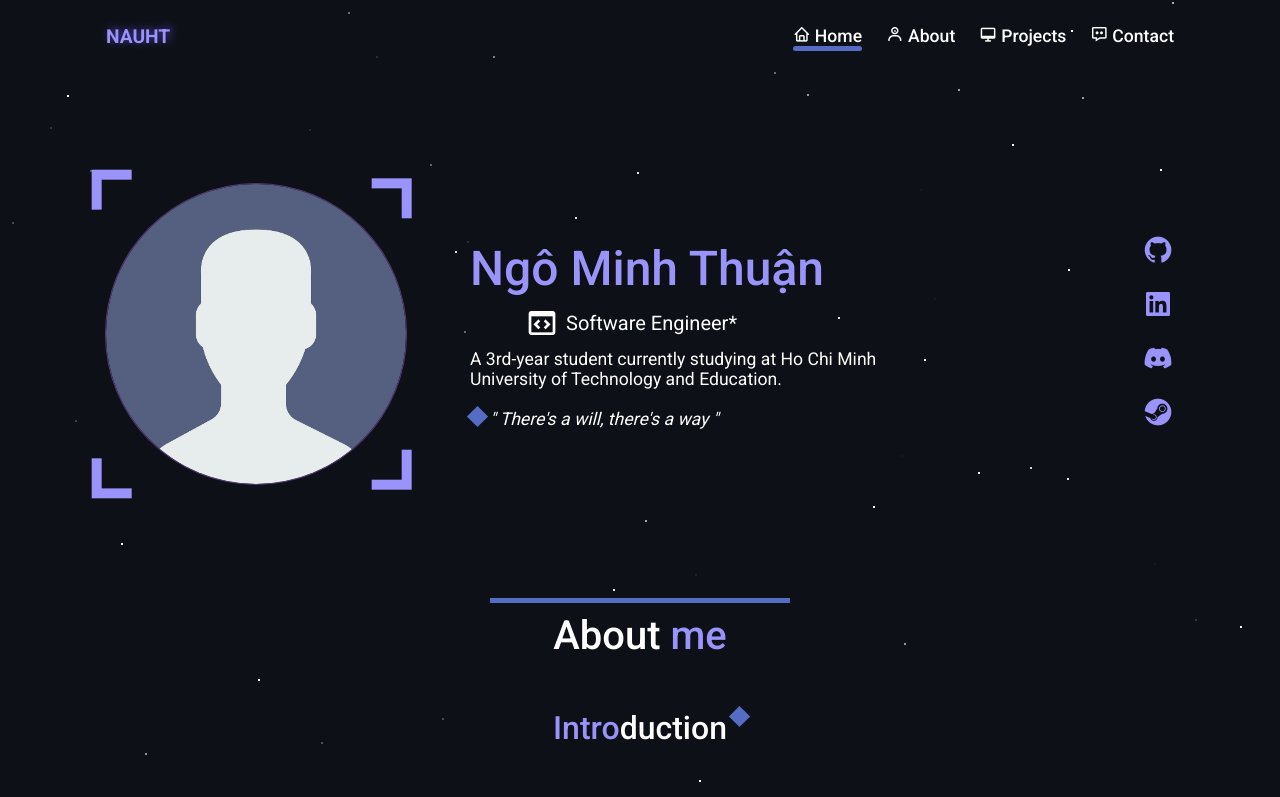
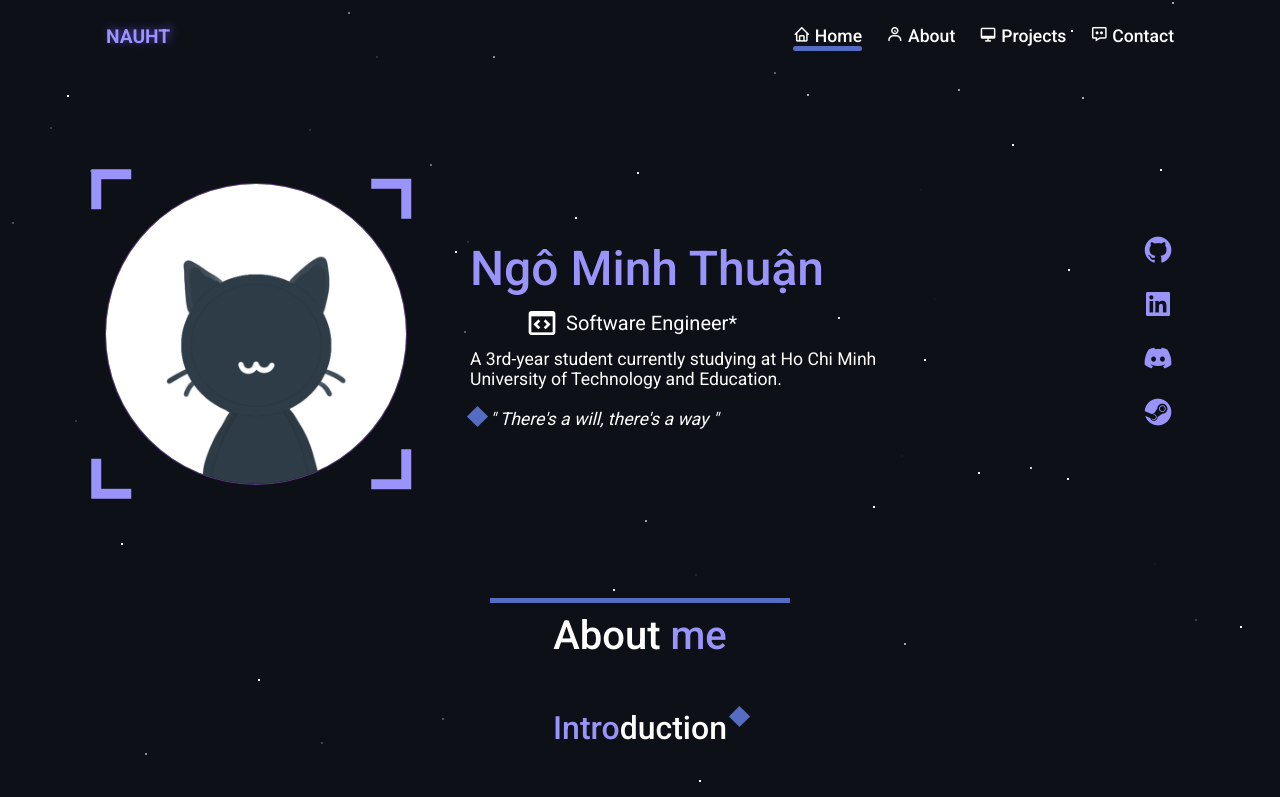
Before and after one commit to nauht1/portfolio, a React (Create React App) app: page / in a window 1280 px wide. Shown: the top 797 px of the page. Built offline with nearby package versions, Linux system fonts and the light colour scheme.

Commit message:
contact section disabled

```diff
--- a/src/components/contact/Contact.jsx
+++ b/src/components/contact/Contact.jsx
@@ -51,7 +51,7 @@ const Contact = () => {
             <span className="highlight">Contact</span> me
             <i className='bx bx-mail-send contact__icon' ></i>
           </h2>
-          <ul className="list__input">
+          {/* <ul className="list__input">
             <li className="input__item">
               <label className={`input__label ${activeInputs.name ? 'active' : ''}`}>Name</label>
               <input
@@ -85,9 +85,10 @@ const Contact = () => {
                 value={formData.content}
                 placeholder="Enter your content"></textarea>
             </li>
-          </ul>
+          </ul> */}
           <div className="send__btn">
-            <input type="submit" value="Send" />
+            {/* <input type="submit" value="Send"/> */}
+            <input type="submit" value="Temporarily disabled" disabled style={{ fontSize: '.9rem'}} />
           </div>
         </form>
       </div>
--- a/src/components/home/home.css
+++ b/src/components/home/home.css
@@ -7,10 +7,11 @@
 
 .home__img {
   position: relative;
-  background: url(../../assets/images/user_img.png);
+  background: url(../../assets/images/catGit.png);
   background-repeat: no-repeat;
   background-position: center;
   background-size: cover;
+  background-size: 150%;
   width: 300px;
   height: 300px;
   border-radius: 50%;
```
Also changed, not shown: src/assets/images/catGit.png (added).
